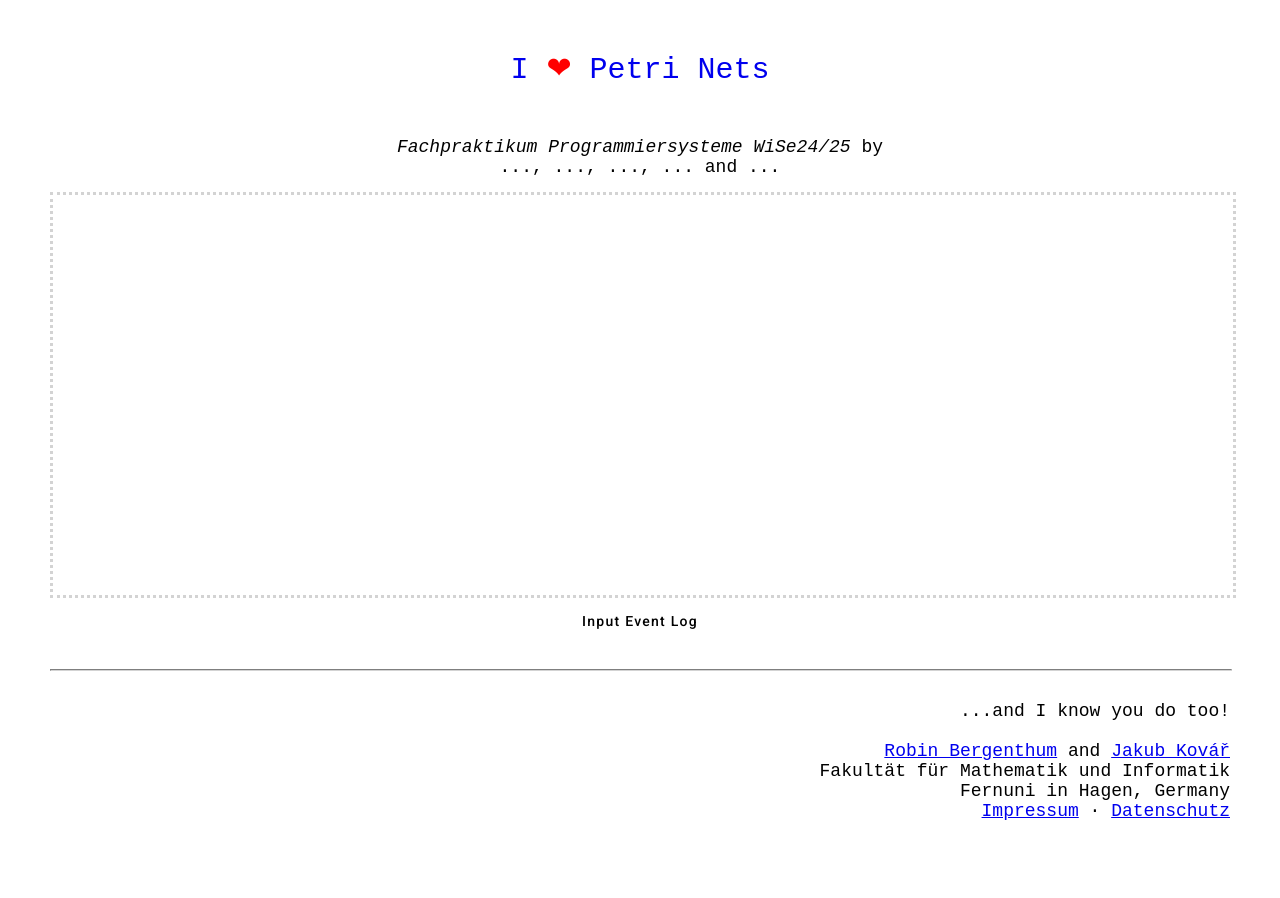
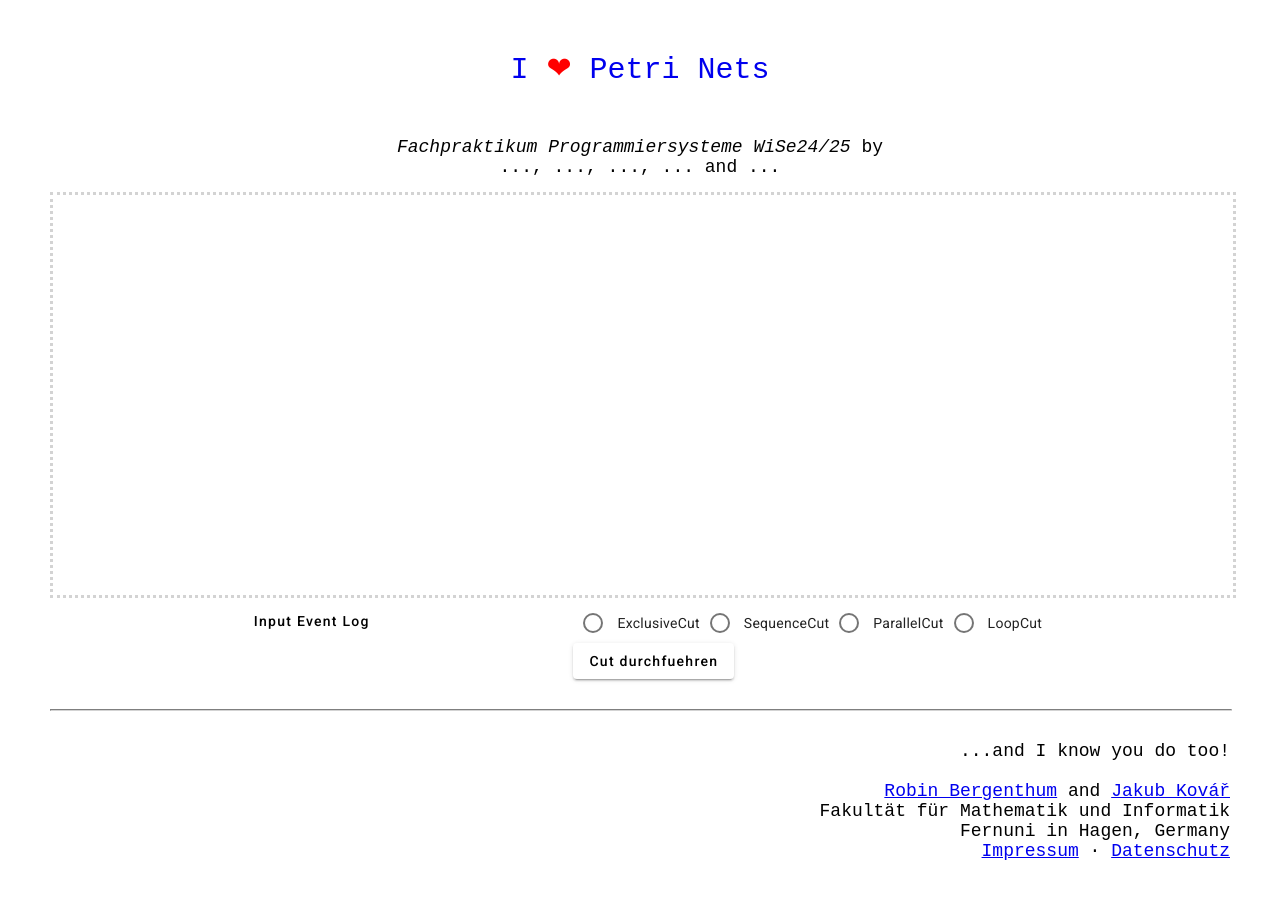
Before and after one commit to AndreasJuergensen/Programmiersysteme-Osten, an Angular app: page / in a window 1280 px wide. Built offline with nearby package versions, Linux system fonts and the light colour scheme.

Commit message:
SCRUM-15: Radio Buttons, execute Cut Button, Console Logs to output the selected Cut

```diff
--- a/src/app/app.component.html
+++ b/src/app/app.component.html
@@ -15,6 +15,9 @@
 
     <div class="flexRowAlignSpaceEvenlyStart">
         <button mat-flat-button (click)="openDialog()">Input Event Log</button>
+        <div class="flexRowAlignSpaceEvenlyStart">
+            <app-cut-execution></app-cut-execution>
+        </div>
     </div>
 
     <!--  Footer  -->
--- a/src/app/app.module.ts
+++ b/src/app/app.module.ts
@@ -14,6 +14,7 @@ import {
     withInterceptorsFromDi,
 } from '@angular/common/http';
 import { DrawingAreaModule } from './components/drawing-area/drawing-area.module';
+import { CutExecutionComponent } from './components/cut-execution/cut-execution.component';
 
 @NgModule({
     declarations: [AppComponent, FooterComponent],
@@ -27,6 +28,7 @@ import { DrawingAreaModule } from './components/drawing-area/drawing-area.module
         MatIconModule,
         ReactiveFormsModule,
         DrawingAreaModule,
+        CutExecutionComponent,
     ],
     providers: [
         {
--- /dev/null
+++ b/src/app/components/cut-execution/cut-execution.component.html
@@ -0,0 +1,10 @@
+<form [formGroup]="radioForm">
+    <mat-radio-group formControlName="selectedCut">
+        <mat-radio-button *ngFor="let option of radioOptions" [value]="option">
+            {{ option }}
+        </mat-radio-button>
+    </mat-radio-group>
+</form>
+<button mat-raised-button="primary" (click)="onCutClick()">
+    Cut durchfuehren
+</button>
--- /dev/null
+++ b/src/app/components/cut-execution/cut-execution.component.ts
@@ -0,0 +1,53 @@
+import { Component, OnInit } from '@angular/core';
+import { FormBuilder, FormGroup } from '@angular/forms';
+import { ExecuteCutService } from 'src/app/services/execute-cut.service';
+import { ReactiveFormsModule } from '@angular/forms';
+import { CommonModule } from '@angular/common';
+import { MatRadioModule } from '@angular/material/radio';
+import { MatButtonModule } from '@angular/material/button';
+
+@Component({
+    selector: 'app-cut-execution',
+    standalone: true,
+    imports: [
+        ReactiveFormsModule,
+        CommonModule,
+        MatRadioModule,
+        MatButtonModule,
+    ],
+    templateUrl: './cut-execution.component.html',
+    styleUrl: './cut-execution.component.css',
+})
+export class CutExecutionComponent implements OnInit {
+    radioForm: FormGroup;
+    radioOptions: string[] = [
+        'ExclusiveCut',
+        'SequenceCut',
+        'ParallelCut',
+        'LoopCut',
+    ];
+
+    constructor(
+        private fb: FormBuilder,
+        private executeCutService: ExecuteCutService,
+    ) {
+        this.radioForm = this.fb.group({
+            selectedCut: [null],
+        });
+    }
+
+    ngOnInit(): void {
+        this.radioForm.get('selectedCut')?.valueChanges.subscribe((value) => {
+            console.log('Radio Button Selected:', value); // Optionale Debug-Ausgabe
+        });
+    }
+
+    public onCutClick(): void {
+        const selectedValue = this.radioForm.get('selectedCut')?.value;
+        if (selectedValue) {
+            this.executeCutService.cut(selectedValue);
+        } else {
+            console.warn('No option selected!');
+        }
+    }
+}
--- /dev/null
+++ b/src/app/services/execute-cut.service.ts
@@ -0,0 +1,12 @@
+import { Injectable } from '@angular/core';
+
+@Injectable({
+    providedIn: 'root',
+})
+export class ExecuteCutService {
+    constructor() {}
+
+    public cut(value: string): void {
+        console.log('cut durchgefuehrt!' + ' selected Cut: ' + value);
+    }
+}
```
Also changed, not shown: src/app/components/cut-execution/cut-execution.component.css (added), 2 other files (tests, documents, lock files or other folders).
